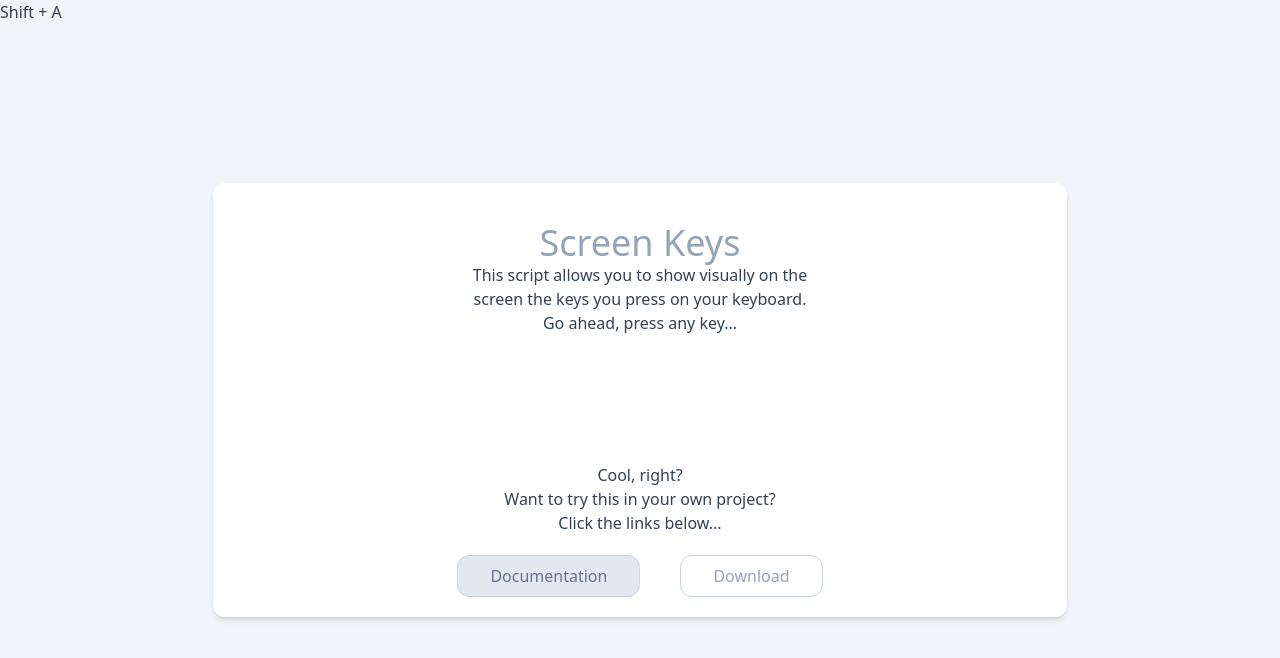
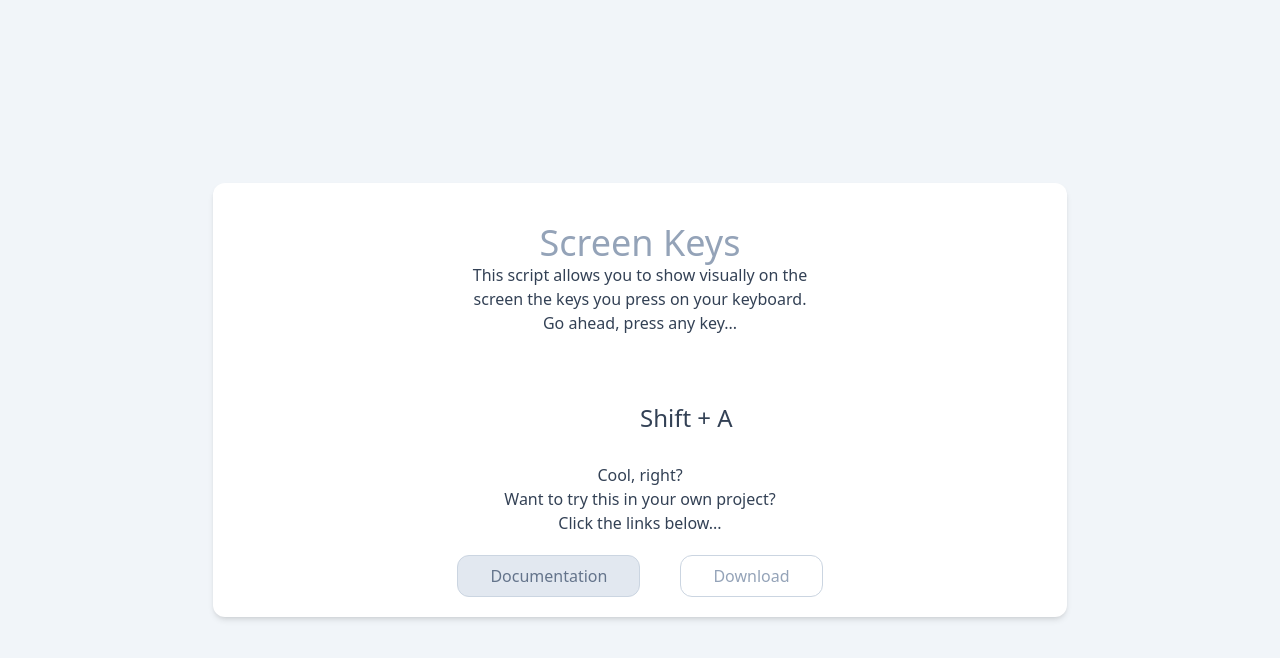
Before and after one commit to Adir-SL/ScreenKeys, a plain HTML site: page index.html in a window 1280 px wide. Drawn offline with nearby package versions, Linux system fonts and the light colour scheme.

Commit message:
Update index.html

```diff
--- a/index.html
+++ b/index.html
@@ -11,7 +11,7 @@
 <body class="bg-slate-100">
     <div class="flex justify-center items-center absolute w-full h-full text-slate-700">
         <section class="bg-white pt-10 rounded-xl shadow-md w-11/12 md:w-2/3 text-center">
-            <div class="absolute top-0 left-0">Shift + A</div>
+            <div class="absolute inset-1/2" style="font-size:24px;"><nobr>Shift + A</nobr></div>
             <h1 class="text-4xl text-slate-400">Screen Keys</h1>
             <p>This script allows you to show visually on the<br/>screen the keys you press on your keyboard.<br/>Go ahead, press any key...</p>
             <p class="pt-32">Cool, right?<br/>Want to try this in your own project?<br/>Click the links below...</p>
```
